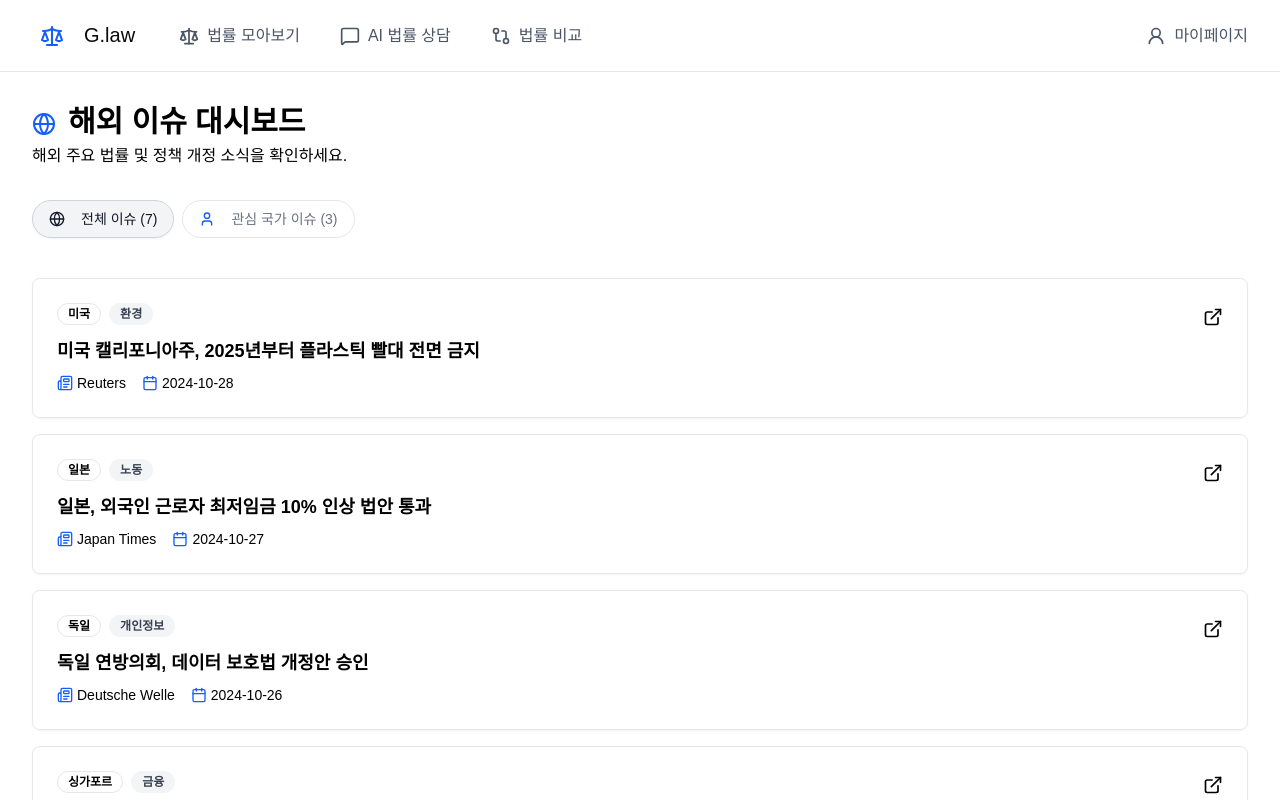
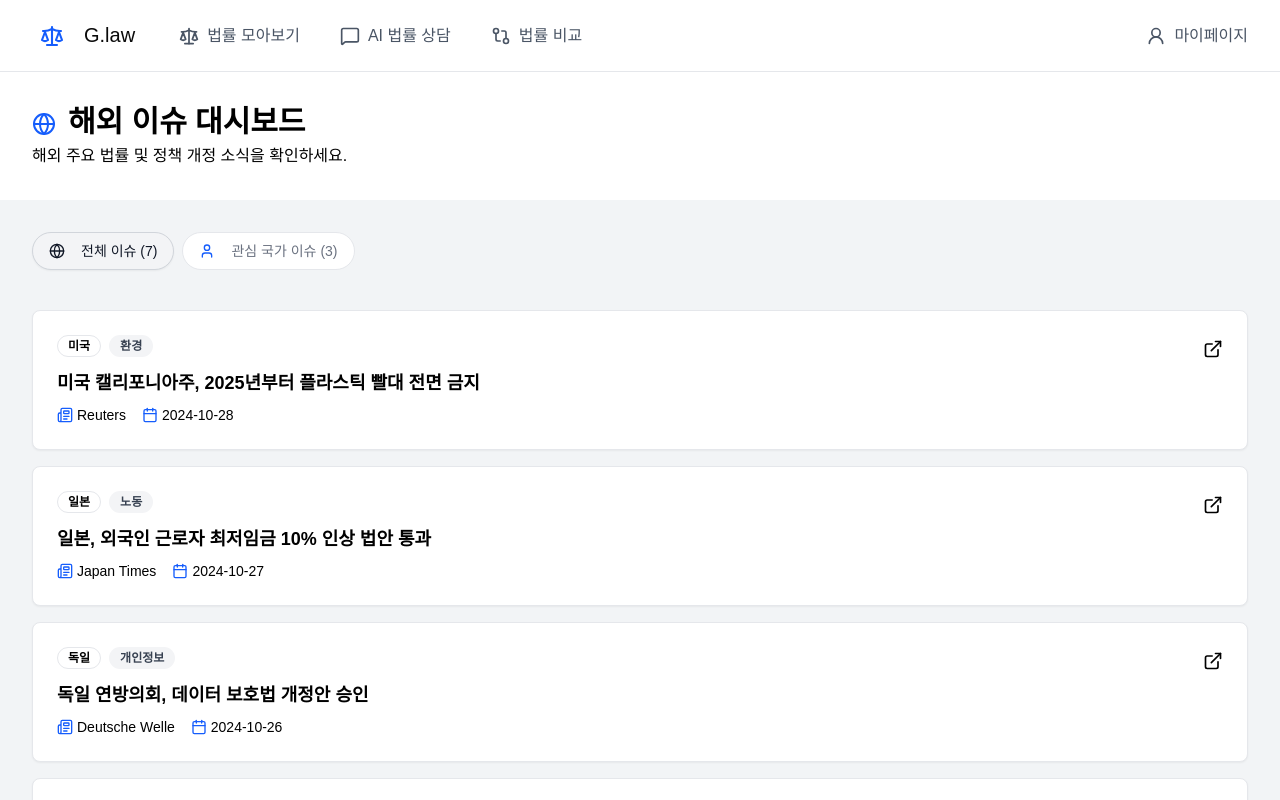
Before and after one commit to GCU-PProject/FE, a React (Vite) app: page / in a window 1280 px wide. Shown: the top 800 px of the page. Built offline with nearby package versions, Linux system fonts and the light colour scheme.

Commit message:
배경 회색으로변경, 뉴스카드 흰색 지정

```diff
--- a/src/components/dashboard/NewsCard.tsx
+++ b/src/components/dashboard/NewsCard.tsx
@@ -11,7 +11,7 @@ export const NewsCard = ({ news }: NewsCardProps) => (
     rel='noopener noreferrer'
     className='block'
   >
-    <Card className='p-4 sm:p-6 hover:shadow-lg transition-shadow duration-300 cursor-pointer border-border-subtle'>
+    <Card className='bg-white p-4 sm:p-6 hover:shadow-lg transition-shadow duration-300 cursor-pointer border-border-subtle'>
       <div className='flex items-start justify-between gap-4'>
         <div className='flex-1 min-w-0'>
           <div className='flex items-center gap-2 mb-3'>
--- a/src/pages/ui/MainDashboardPage.tsx
+++ b/src/pages/ui/MainDashboardPage.tsx
@@ -33,7 +33,7 @@ export const MainDashboardPage = () => {
       <Header />
 
       {/* 페이지 본문 */}
-      <main className="max-w-7xl mx-auto px-4 sm:px-6 lg:px-8 py-8">
+      <main className="mx-auto px-4 sm:px-6 lg:px-8 py-8">
         {/* 페이지 타이틀 영역 */}
         <header className="mb-8">
 
@@ -46,8 +46,9 @@ export const MainDashboardPage = () => {
           </p>
         </header>
 
+
+        <div className="bg-[#F2F4F6] -mx-4 sm:-mx-6 lg:-mx-8 px-4 sm:px-6 lg:px-8 py-8">
         {/* 탭 + 리스트 영역 */}
-
         <DashboardTabs defaultValue="all" onValueChange={onChangeTab}>
           {/* 전체 / 관심 국가 탭 */}
           <DashboardTabsList className="mb-6 flex flex-wrap">
@@ -78,6 +79,7 @@ export const MainDashboardPage = () => {
             emptyMessage="설정한 관심 국가에 해당하는 최신 이슈가 없습니다."
           />
         </DashboardTabs>
+        </div>
       </main>
       </div>
   );
```
